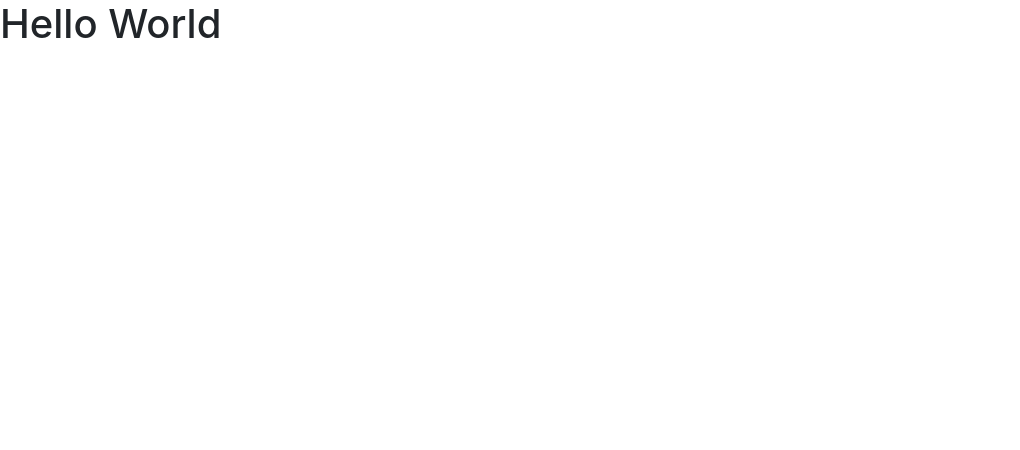
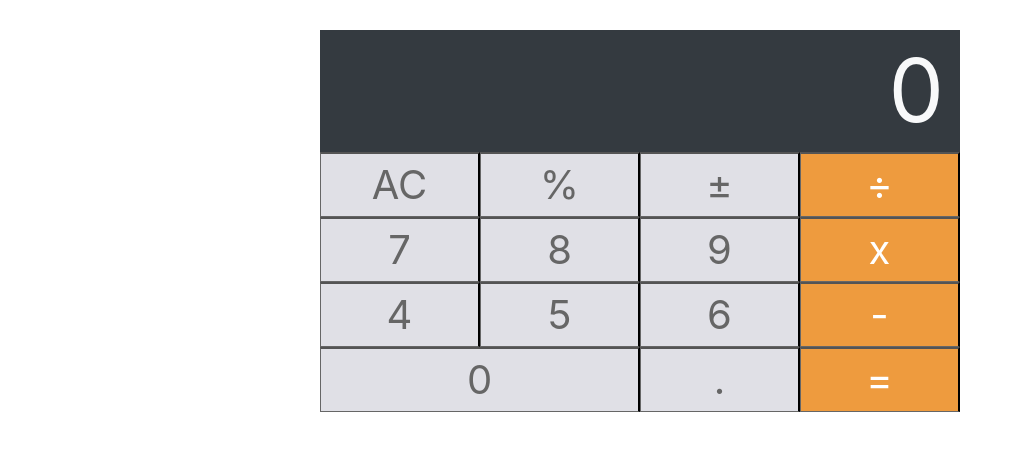
Before and after one commit to MalcolmBarbee/malcxrob-calc, a React (Create React App) app: page / in a window 1280 px wide. Shown: the top 450 px of the page, without its empty margins (0-1020 px from the left). Built offline with nearby package versions, Linux system fonts and the light colour scheme.

Commit message:
created base layout of calculator using button and display components; imported calculator container into App.js

```diff
--- a/src/App.js
+++ b/src/App.js
@@ -1,4 +1,5 @@
 import React, { Component } from 'react';
+import Calculator from './containers/calulator';
 
 
 
@@ -6,10 +7,12 @@ class App extends Component {
   render() {
     return (
       <>
-          <h1>Hello World</h1>
+        <div className='container' style={{ 'margin': '30px auto', 'width': '50%' }}>
+          <Calculator />
+        </div>
       </>
     );
-  }
-}
+  };
+};
 
 export default App;
--- a/src/containers/calulator.js
+++ b/src/containers/calulator.js
@@ -1,4 +1,6 @@
 import React from 'react'
+import Buttons from '../components/buttons';
+import Display from '../components/display';
 
 
 
@@ -13,7 +15,7 @@ class Calculator extends React.Component {
             waitingForNewValue: false
         }
     }
-addNumbers = (a , b) => {
+    addNumbers = (a, b) => {
         return a + b;
     }
     subtractNumbers = (a, b) => {
@@ -34,27 +36,35 @@ return '';
     posAndNeg = (num) => {
         return num;
     }
+
+    render() {
+        return (
+            <>
+                <div className='row'>
+                    <Display className={'text-right py-2 px-3 bg-dark overflow-auto display-2 text-light p-1 col-12'} value={'0'} />
+
+                    <Buttons className='col-3' name={'AC'} />
+                    <Buttons className='col-3' name={'%'} />
+                    <Buttons className='col-3' name={'±'} />
+                    <Buttons className='col-3' name={'÷'} color={'orange'} />
+
+                    <Buttons className='col-3' name={'7'} />
+                    <Buttons className='col-3' name={'8'} />
+                    <Buttons className='col-3' name={'9'} />
+                    <Buttons className='col-3' name={'x'} color={'orange'} />
+
+                    <Buttons className='col-3' name={'4'} />
+                    <Buttons className='col-3' name={'5'} />
+                    <Buttons className='col-3' name={'6'} />
+                    <Buttons className='col-3' name={'-'} color={'orange'} />
+
+                    <Buttons className='col-6' name={'0'} />
+                    <Buttons className='col-3' name={'.'} />
+                    <Buttons className='col-3' name={'='} color={'orange'} />
+                </div>
+            </>
+        )
+    }
 }
 
-// .button {
-//     background-color: #E0E0E6;
-//     font-size: 40px;
-//     text-align: center;
-//     color: #666666;
-//     border-left: 1px solid #666666;
-//     border-bottom: 1px solid #666666;
-//     user-select: none;
-//     cursor: pointer;
-//     outline: none;
-//     -webkit-tap-highlight-color: rgba(0,0,0,0);
-//     display: block;
-//   }
-
-//   button:active {
-//     box-shadow: inset 0px 0px 80px 0px rgba(0,0,0,0.25);
-//   }
-
-//   .orange {
-//     background-color: #EE9B3E;
-//     color: #fff;
-//   }
+export default Calculator;
```
Lines whose indentation alone changed are shown as unchanged.
